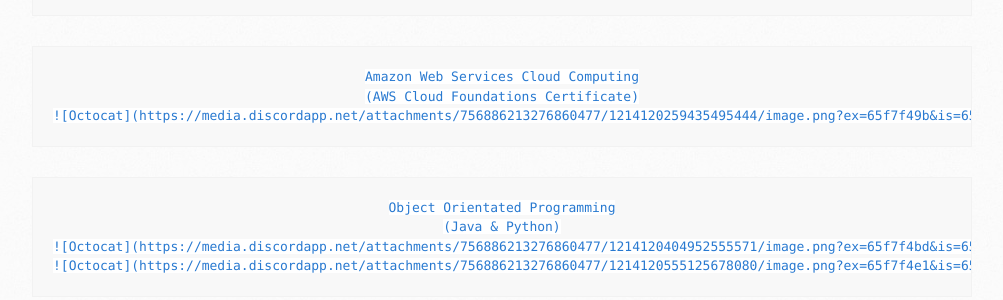
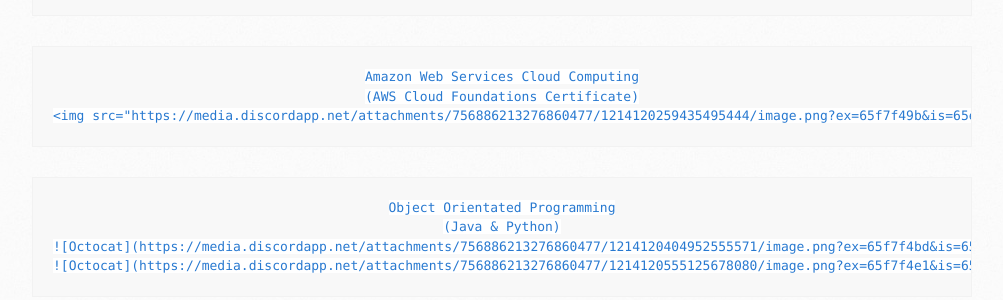
Before and after one commit to xianyichan/stephaniechan.github.io, a Jekyll site: the page built from index.md, in a window 1280 px wide and 900 px high, scrolled down 914 px. Shown: the part 191-491 px from the top of the window, without its empty margins (138-1141 px from the left). Built offline with Jekyll 4.4.1, drawn with Linux system fonts in a browser that asks for light colours; our own code applies the rules of GitHub Pages for plain Markdown files; the repository's description, which GitHub fills in, is left out; some of the changed text lies outside the part shown.

Commit message:
Update index.md

````diff
--- a/index.md
+++ b/index.md
@@ -46,7 +46,7 @@ System Administration
 ```
 Amazon Web Services Cloud Computing
 (AWS Cloud Foundations Certificate)
-![Octocat](https://media.discordapp.net/attachments/756886213276860477/1214120259435495444/image.png?ex=65f7f49b&is=65e57f9b&hm=5eeb0476a70daf4ddc33a0b3e489b9cf2395bacd9ea686225f169ea1b61ce0dc&=&format=webp&quality=lossless&width=735&height=416)
+<img src="https://media.discordapp.net/attachments/756886213276860477/1214120259435495444/image.png?ex=65f7f49b&is=65e57f9b&hm=5eeb0476a70daf4ddc33a0b3e489b9cf2395bacd9ea686225f169ea1b61ce0dc&=&format=webp&quality=lossless&width=735&height=416">
 ```
 
 ```
````
